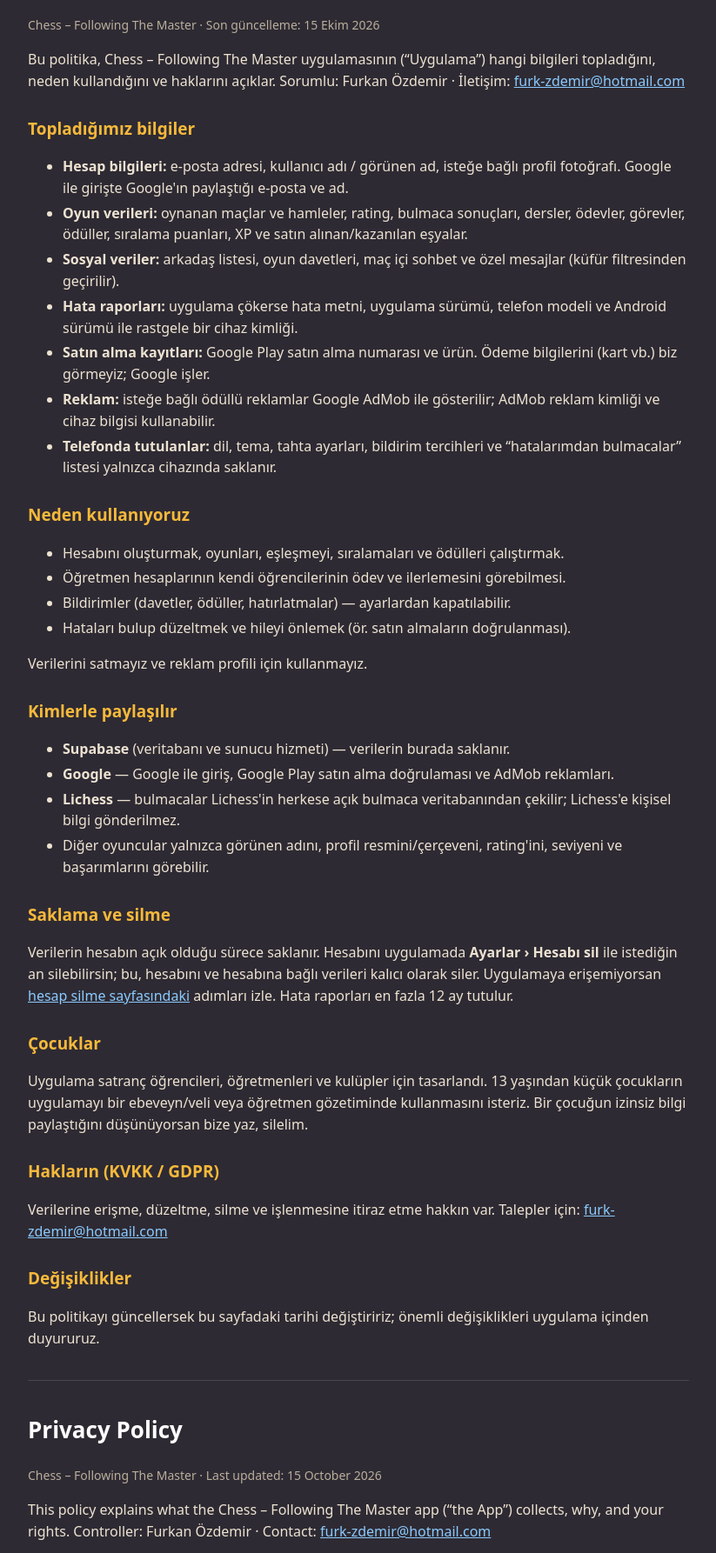
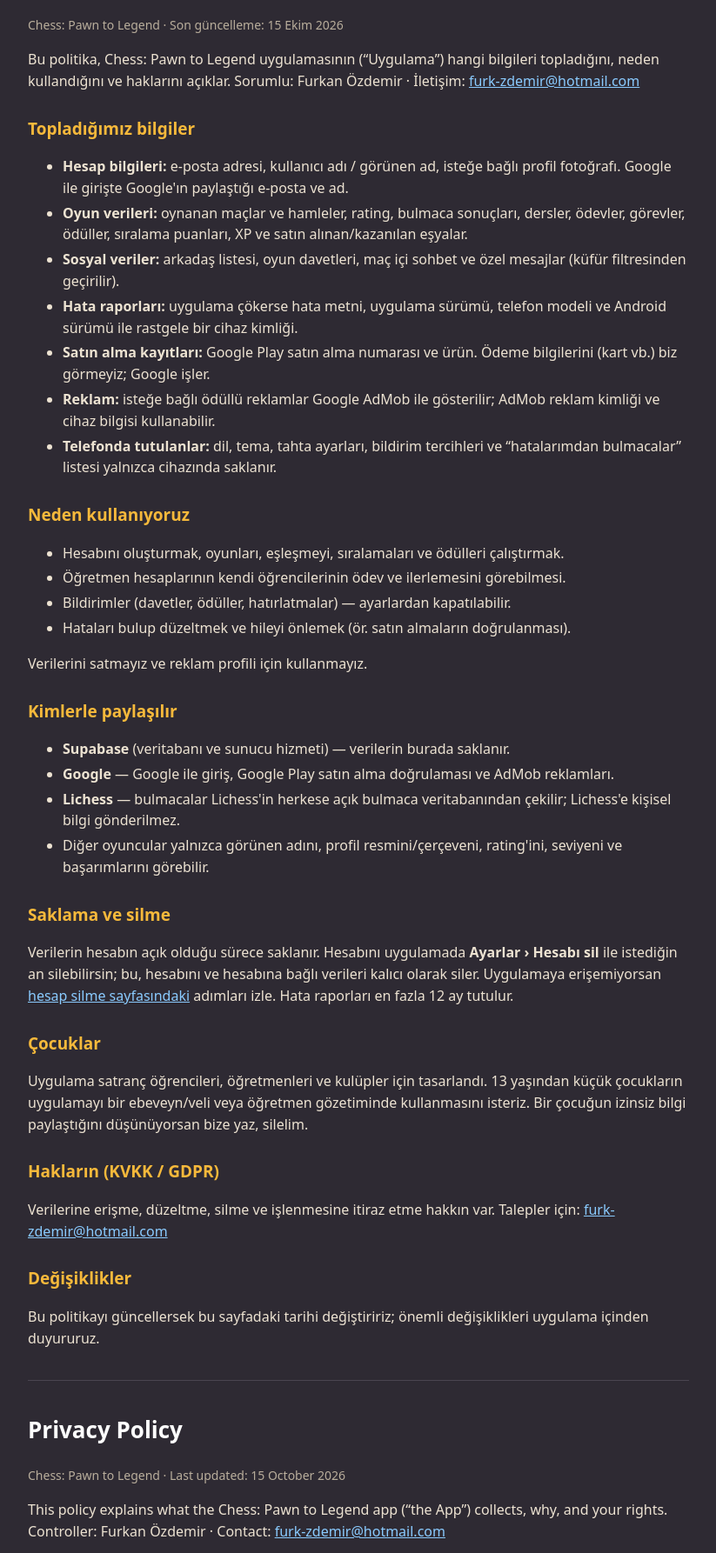
Before and after one commit to furk-zdemir/satranc-davet, a plain HTML site: page gizlilik/index.html in a window 1280 px wide. Shown: the part 114-1900 px from the top of the page at 87% size, without its empty margins (228-1051 px from the left). Drawn offline with Linux system fonts and the light colour scheme.

Commit message:
index.html

```diff
--- a/gizlilik/index.html
+++ b/gizlilik/index.html
@@ -3,7 +3,7 @@
 <head>
 <meta charset="utf-8">
 <meta name="viewport" content="width=device-width, initial-scale=1">
-<title>Gizlilik Politikası · Chess – Following The Master</title>
+<title>Gizlilik Politikası · Chess: Pawn to Legend</title>
 <style>
   body { margin: 0; background: #2E2A33; color: #EDE3D2; font-family: system-ui, -apple-system, "Segoe UI", sans-serif; line-height: 1.55; }
   main { max-width: 760px; margin: 0 auto; padding: 24px 16px 60px; }
@@ -19,8 +19,8 @@
 
 <section id="tr">
 <h1>Gizlilik Politikası</h1>
-<p class="muted">Chess – Following The Master · Son güncelleme: 15 Ekim 2026</p>
-<p>Bu politika, Chess – Following The Master uygulamasının (“Uygulama”) hangi bilgileri topladığını, neden kullandığını ve haklarını açıklar. Sorumlu: Furkan Özdemir · İletişim: <a href="mailto:furk-zdemir@hotmail.com">furk-zdemir@hotmail.com</a></p>
+<p class="muted">Chess: Pawn to Legend · Son güncelleme: 15 Ekim 2026</p>
+<p>Bu politika, Chess: Pawn to Legend uygulamasının (“Uygulama”) hangi bilgileri topladığını, neden kullandığını ve haklarını açıklar. Sorumlu: Furkan Özdemir · İletişim: <a href="mailto:furk-zdemir@hotmail.com">furk-zdemir@hotmail.com</a></p>
 
 <h2>Topladığımız bilgiler</h2>
 <ul>
@@ -67,8 +67,8 @@
 
 <section id="en">
 <h1>Privacy Policy</h1>
-<p class="muted">Chess – Following The Master · Last updated: 15 October 2026</p>
-<p>This policy explains what the Chess – Following The Master app (“the App”) collects, why, and your rights. Controller: Furkan Özdemir · Contact: <a href="mailto:furk-zdemir@hotmail.com">furk-zdemir@hotmail.com</a></p>
+<p class="muted">Chess: Pawn to Legend · Last updated: 15 October 2026</p>
+<p>This policy explains what the Chess: Pawn to Legend app (“the App”) collects, why, and your rights. Controller: Furkan Özdemir · Contact: <a href="mailto:furk-zdemir@hotmail.com">furk-zdemir@hotmail.com</a></p>
 
 <h2>What we collect</h2>
 <ul>
```
